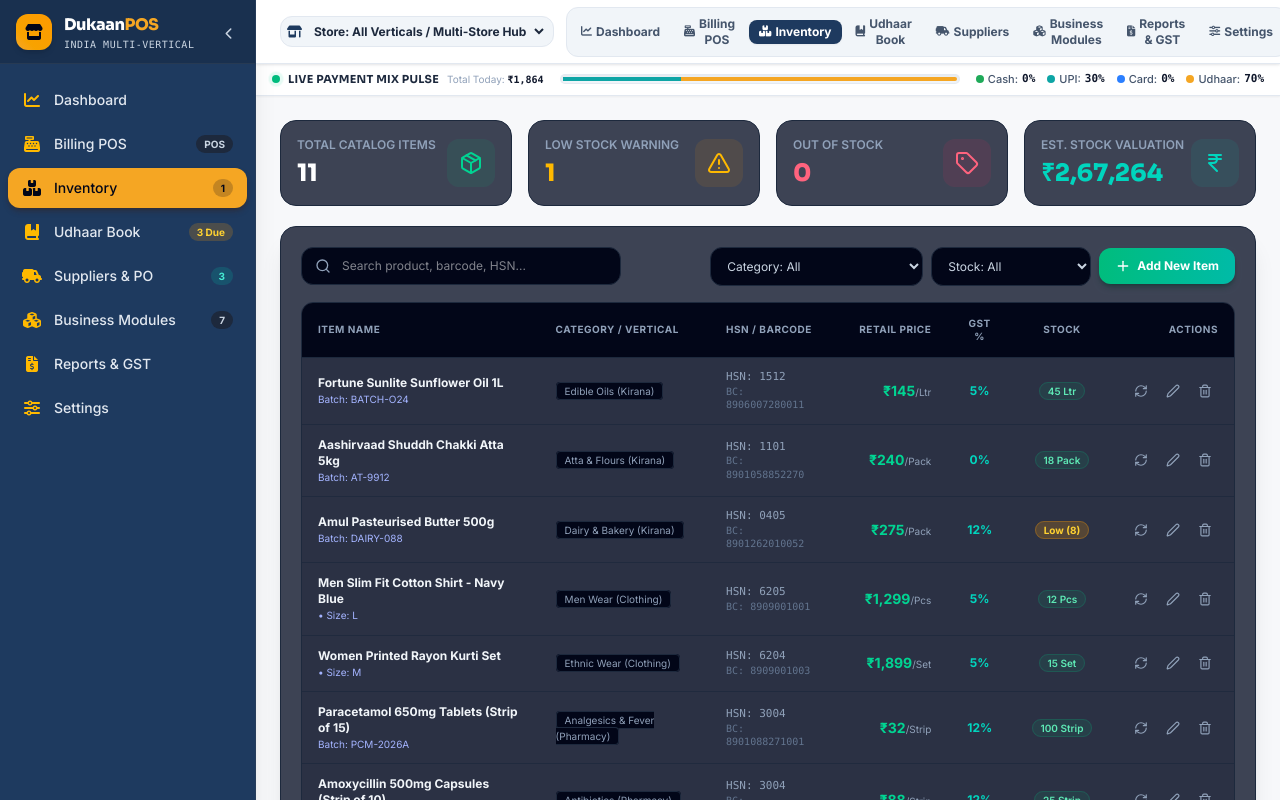
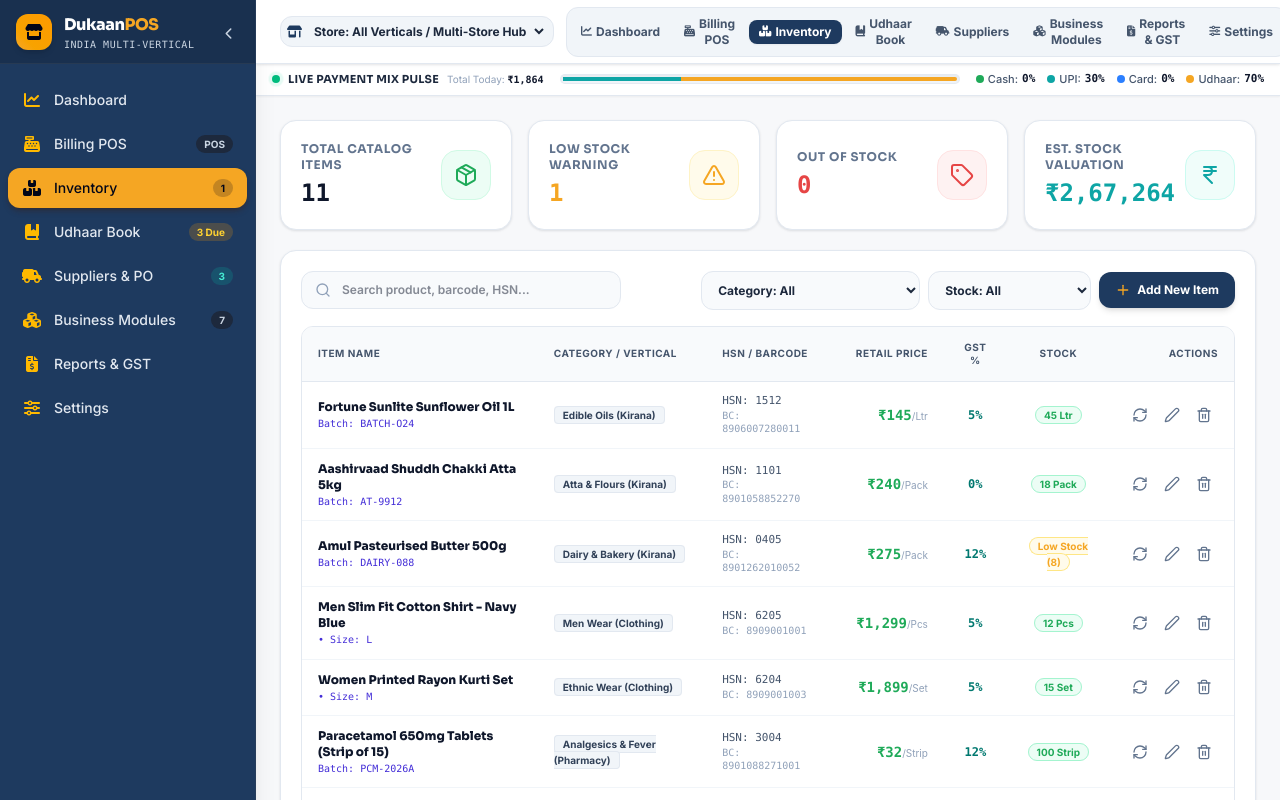
Before and after one commit to Harit-mi/Retail, a React (Vite) app: page / in a window 1280 px wide. Both pictures are taken after a click on the button "Inventory". Shown: the top 800 px of the page. Built offline with nearby package versions, Linux system fonts and the light colour scheme.

Commit message:
fix: Redesign Inventory List & Add/Edit Product Modal to clean high-contrast light SaaS theme for maximum legibility

```diff
--- a/src/components/Inventory/InventoryList.jsx
+++ b/src/components/Inventory/InventoryList.jsx
@@ -14,7 +14,7 @@
 } from "lucide-react";
 
 export const InventoryList = () => {
-  const { products, deleteProduct, updateProduct, activeVertical } = useStore();
+  const { products, deleteProduct, updateProduct, activeVertical, t } = useStore();
   const [search, setSearch] = useState("");
   const [categoryFilter, setCategoryFilter] = useState("All");
   const [stockFilter, setStockFilter] = useState("all");
@@ -66,65 +66,65 @@
 
   return (
     <div className="space-y-5 animate-fade-in">
-      {/* Top Stat Cards */}
+      {/* Top Stat Cards in Light Theme */}
       <div className="grid grid-cols-1 sm:grid-cols-2 lg:grid-cols-4 gap-4">
-        <div className="bg-slate-900/80 border border-slate-800 rounded-2xl p-4 flex items-center justify-between">
+        <div className="bg-white border border-slate-200 rounded-2xl p-5 card-shadow flex items-center justify-between">
           <div>
-            <p className="text-xs text-slate-400 font-semibold uppercase">
+            <p className="text-xs text-slate-500 font-bold uppercase tracking-wider font-display">
               Total Catalog Items
             </p>
-            <h3 className="text-2xl font-black text-white mt-1">{totalItems}</h3>
+            <h3 className="text-2xl font-black font-mono text-slate-900 mt-1">{totalItems}</h3>
           </div>
-          <div className="p-3 bg-emerald-500/10 text-emerald-400 rounded-xl">
+          <div className="p-3 bg-emerald-50 text-[#1FAA59] border border-emerald-100 rounded-2xl">
             <Package className="w-6 h-6" />
           </div>
         </div>
 
-        <div className="bg-slate-900/80 border border-slate-800 rounded-2xl p-4 flex items-center justify-between">
+        <div className="bg-white border border-slate-200 rounded-2xl p-5 card-shadow flex items-center justify-between">
           <div>
-            <p className="text-xs text-slate-400 font-semibold uppercase">
+            <p className="text-xs text-slate-500 font-bold uppercase tracking-wider font-display">
               Low Stock Warning
             </p>
-            <h3 className="text-2xl font-black text-amber-400 mt-1">
+            <h3 className="text-2xl font-black font-mono text-[#F5A623] mt-1">
               {lowStockItems.length}
             </h3>
           </div>
-          <div className="p-3 bg-amber-500/10 text-amber-400 rounded-xl">
+          <div className="p-3 bg-amber-50 text-[#F5A623] border border-amber-100 rounded-2xl">
             <AlertTriangle className="w-6 h-6" />
           </div>
         </div>
 
-        <div className="bg-slate-900/80 border border-slate-800 rounded-2xl p-4 flex items-center justify-between">
+        <div className="bg-white border border-slate-200 rounded-2xl p-5 card-shadow flex items-center justify-between">
           <div>
-            <p className="text-xs text-slate-400 font-semibold uppercase">
+            <p className="text-xs text-slate-500 font-bold uppercase tracking-wider font-display">
               Out of Stock
             </p>
-            <h3 className="text-2xl font-black text-rose-400 mt-1">
+            <h3 className="text-2xl font-black font-mono text-[#E64545] mt-1">
               {outOfStockItems.length}
             </h3>
           </div>
-          <div className="p-3 bg-rose-500/10 text-rose-400 rounded-xl">
+          <div className="p-3 bg-red-50 text-[#E64545] border border-red-100 rounded-2xl">
             <Tag className="w-6 h-6" />
           </div>
         </div>
 
-        <div className="bg-slate-900/80 border border-slate-800 rounded-2xl p-4 flex items-center justify-between">
+        <div className="bg-white border border-slate-200 rounded-2xl p-5 card-shadow flex items-center justify-between">
           <div>
-            <p className="text-xs text-slate-400 font-semibold uppercase">
+            <p className="text-xs text-slate-500 font-bold uppercase tracking-wider font-display">
               Est. Stock Valuation
             </p>
-            <h3 className="text-2xl font-black text-teal-400 mt-1">
+            <h3 className="text-2xl font-black font-mono text-[#0EA5A5] mt-1">
               ₹{Math.round(totalInventoryValue).toLocaleString("en-IN")}
             </h3>
           </div>
-          <div className="p-3 bg-teal-500/10 text-teal-400 rounded-xl">
+          <div className="p-3 bg-teal-50 text-[#0EA5A5] border border-teal-100 rounded-2xl">
             <IndianRupee className="w-6 h-6" />
           </div>
         </div>
       </div>
 
-      {/* Main Inventory Panel */}
-      <div className="bg-slate-900/80 border border-slate-800 rounded-2xl p-5 space-y-4 shadow-xl">
+      {/* Main Inventory Panel (Clean Light SaaS Card) */}
+      <div className="bg-white border border-slate-200 rounded-2xl p-5 space-y-4 card-shadow">
         {/* Filters Header */}
         <div className="flex flex-col md:flex-row items-center justify-between gap-3">
           {/* Search bar */}
@@ -135,7 +135,7 @@
               value={search}
               onChange={(e) => setSearch(e.target.value)}
               placeholder="Search product, barcode, HSN..."
-              className="w-full bg-slate-950 text-white text-xs pl-10 pr-3 py-2.5 rounded-xl border border-slate-800 outline-none focus:border-emerald-500"
+              className="w-full bg-slate-50 text-slate-900 text-xs font-semibold pl-10 pr-3 py-2.5 rounded-xl border border-slate-200 outline-none focus:border-[#1E3A5F] focus:bg-white transition"
             />
           </div>
 
@@ -144,7 +144,7 @@
             <select
               value={categoryFilter}
               onChange={(e) => setCategoryFilter(e.target.value)}
-              className="bg-slate-950 text-slate-300 text-xs px-3 py-2.5 rounded-xl border border-slate-800 outline-none"
+              className="bg-slate-50 text-slate-800 text-xs font-bold px-3 py-2.5 rounded-xl border border-slate-200 outline-none cursor-pointer"
             >
               {categories.map((cat) => (
                 <option key={cat} value={cat}>
@@ -156,7 +156,7 @@
             <select
               value={stockFilter}
               onChange={(e) => setStockFilter(e.target.value)}
-              className="bg-slate-950 text-slate-300 text-xs px-3 py-2.5 rounded-xl border border-slate-800 outline-none"
+              className="bg-slate-50 text-slate-800 text-xs font-bold px-3 py-2.5 rounded-xl border border-slate-200 outline-none cursor-pointer"
             >
               <option value="all">Stock: All</option>
               <option value="low">Stock: Low Warning</option>
@@ -168,18 +168,18 @@
                 setEditingProduct(null);
                 setModalOpen(true);
               }}
-              className="flex items-center space-x-1.5 px-4 py-2.5 bg-gradient-to-r from-emerald-500 to-teal-500 hover:from-emerald-400 hover:to-teal-400 text-white rounded-xl text-xs font-bold shadow-md shadow-emerald-950/40"
+              className="flex items-center space-x-1.5 px-4 py-2.5 bg-[#1E3A5F] hover:bg-[#152a45] text-white rounded-xl text-xs font-bold shadow-md transition"
             >
-              <Plus className="w-4 h-4" />
+              <Plus className="w-4 h-4 text-[#F5A623]" />
               <span>Add New Item</span>
             </button>
           </div>
         </div>
 
-        {/* Product Table */}
-        <div className="overflow-x-auto rounded-xl border border-slate-800">
-          <table className="w-full text-left text-xs text-slate-300">
-            <thead className="bg-slate-950 text-slate-400 uppercase font-semibold text-[10px] tracking-wider border-b border-slate-800">
+        {/* Product Table - Clean High-Contrast Light Styling */}
+        <div className="overflow-x-auto rounded-xl border border-slate-200">
+          <table className="w-full text-left text-xs text-slate-800">
+            <thead className="bg-slate-50 text-slate-600 uppercase font-bold text-[10px] tracking-wider border-b border-slate-200">
               <tr>
                 <th className="py-3.5 px-4">Item Name</th>
                 <th className="py-3.5 px-4">Category / Vertical</th>
@@ -190,11 +190,11 @@
                 <th className="py-3.5 px-4 text-right">Actions</th>
               </tr>
             </thead>
-            <tbody className="divide-y divide-slate-800/80 bg-slate-900/40">
+            <tbody className="divide-y divide-slate-100 bg-white">
               {filteredProducts.length === 0 ? (
                 <tr>
-                  <td colSpan="7" className="py-8 text-center text-slate-500">
-                    No items match the criteria
+                  <td colSpan="7" className="py-8 text-center text-slate-400 font-medium">
+                    No items match the search filter criteria
                   </td>
                 </tr>
               ) : (
@@ -203,11 +203,11 @@
                   const isOut = p.stock !== null && p.stock <= 0;
 
                   return (
-                    <tr key={p.id} className="hover:bg-slate-800/50 transition">
+                    <tr key={p.id} className="hover:bg-slate-50 transition">
                       <td className="py-3 px-4">
-                        <div className="font-bold text-slate-100">{p.name}</div>
+                        <div className="font-extrabold text-slate-900 text-xs font-display">{p.name}</div>
                         {p.attributes && (
-                          <div className="text-[10px] text-indigo-300 space-x-1.5 mt-0.5">
+                          <div className="text-[10px] text-indigo-700 font-mono space-x-1.5 mt-0.5">
                             {p.attributes.batch_no && <span>Batch: {p.attributes.batch_no}</span>}
                             {p.attributes.size && <span>• Size: {p.attributes.size}</span>}
                             {p.attributes.purity && <span>• {p.attributes.purity}</span>}
@@ -216,56 +216,56 @@
                       </td>
 
                       <td className="py-3 px-4">
-                        <span className="bg-slate-950 border border-slate-800 px-2 py-0.5 rounded text-[10px] text-slate-400 capitalize">
+                        <span className="bg-slate-100 border border-slate-200 px-2 py-0.5 rounded text-[10px] text-slate-700 font-bold capitalize">
                           {p.category} ({p.vertical || "kirana"})
                         </span>
                       </td>
 
-                      <td className="py-3 px-4 font-mono text-[11px] text-slate-400">
+                      <td className="py-3 px-4 font-mono text-[11px] text-slate-600">
                         {p.hsn && <div>HSN: {p.hsn}</div>}
-                        {p.barcode && <div className="text-[10px] text-slate-500">BC: {p.barcode}</div>}
+                        {p.barcode && <div className="text-[10px] text-slate-400">BC: {p.barcode}</div>}
                       </td>
 
-                      <td className="py-3 px-4 text-right font-extrabold text-emerald-400 text-sm">
+                      <td className="py-3 px-4 text-right font-black font-mono text-[#1FAA59] text-sm">
                         ₹{p.retailPrice.toLocaleString("en-IN")}
-                        <span className="text-[10px] font-normal text-slate-400">
+                        <span className="text-[10px] font-sans font-normal text-slate-400">
                           /{p.unit}
                         </span>
                       </td>
 
-                      <td className="py-3 px-4 text-center font-bold text-teal-400">
+                      <td className="py-3 px-4 text-center font-bold font-mono text-teal-700">
                         {p.gst}%
                       </td>
 
                       <td className="py-3 px-4 text-center">
                         {p.stock === null ? (
-                          <span className="bg-purple-500/20 text-purple-300 border border-purple-500/30 px-2 py-0.5 rounded-full font-bold text-[10px]">
+                          <span className="bg-purple-50 text-purple-700 border border-purple-200 px-2 py-0.5 rounded-full font-bold text-[10px]">
                             Service Slot
                           </span>
                         ) : isOut ? (
-                          <span className="bg-rose-500/20 text-rose-400 border border-rose-500/30 px-2 py-0.5 rounded-full font-bold text-[10px]">
-                            Out of Stock
+                          <span className="bg-red-50 text-[#E64545] border border-red-200 px-2 py-0.5 rounded-full font-bold text-[10px]">
+                            {t("outOfStock")}
                           </span>
                         ) : isLow ? (
-                          <span className="bg-amber-500/20 text-amber-300 border border-amber-500/30 px-2 py-0.5 rounded-full font-bold text-[10px]">
-                            Low ({p.stock})
+                          <span className="bg-amber-50 text-[#F5A623] border border-amber-200 px-2 py-0.5 rounded-full font-bold text-[10px]">
+                            {t("lowStock")} ({p.stock})
                           </span>
                         ) : (
-                          <span className="bg-emerald-500/10 text-emerald-300 border border-emerald-500/20 px-2 py-0.5 rounded-full font-semibold text-[10px]">
+                          <span className="bg-emerald-50 text-[#1FAA59] border border-emerald-200 px-2 py-0.5 rounded-full font-bold text-[10px]">
                             {p.stock} {p.unit}
                           </span>
                         )}
                       </td>
 
                       <td className="py-3 px-4 text-right">
-                        <div className="flex items-center justify-end space-x-1.5">
+                        <div className="flex items-center justify-end space-x-1">
                           {p.stock !== null && (
                             <button
                               onClick={() => handleRefillStock(p)}
                               title="Refill Stock Quantity"
-                              className="p-1.5 rounded-lg text-slate-400 hover:text-emerald-400 hover:bg-slate-800 transition"
+                              className="p-1.5 rounded-lg text-slate-500 hover:text-[#1FAA59] hover:bg-emerald-50 transition"
                             >
-                              <RefreshCw className="w-3.5 h-3.5" />
+                              <RefreshCw className="w-4 h-4" />
                             </button>
                           )}
 
@@ -275,9 +275,9 @@
                               setModalOpen(true);
                             }}
                             title="Edit Item Details"
-                            className="p-1.5 rounded-lg text-slate-400 hover:text-indigo-400 hover:bg-slate-800 transition"
+                            className="p-1.5 rounded-lg text-slate-500 hover:text-indigo-600 hover:bg-indigo-50 transition"
                           >
-                            <Edit2 className="w-3.5 h-3.5" />
+                            <Edit2 className="w-4 h-4" />
                           </button>
 
                           <button
@@ -287,9 +287,9 @@
                               }
                             }}
                             title="Delete Item"
-                            className="p-1.5 rounded-lg text-slate-400 hover:text-rose-400 hover:bg-slate-800 transition"
+                            className="p-1.5 rounded-lg text-slate-500 hover:text-[#E64545] hover:bg-red-50 transition"
                           >
-                            <Trash2 className="w-3.5 h-3.5" />
+                            <Trash2 className="w-4 h-4" />
                           </button>
                         </div>
                       </td>
```
Also changed, not shown: src/components/Inventory/AddEditProductModal.jsx (+44 -53 lines).
